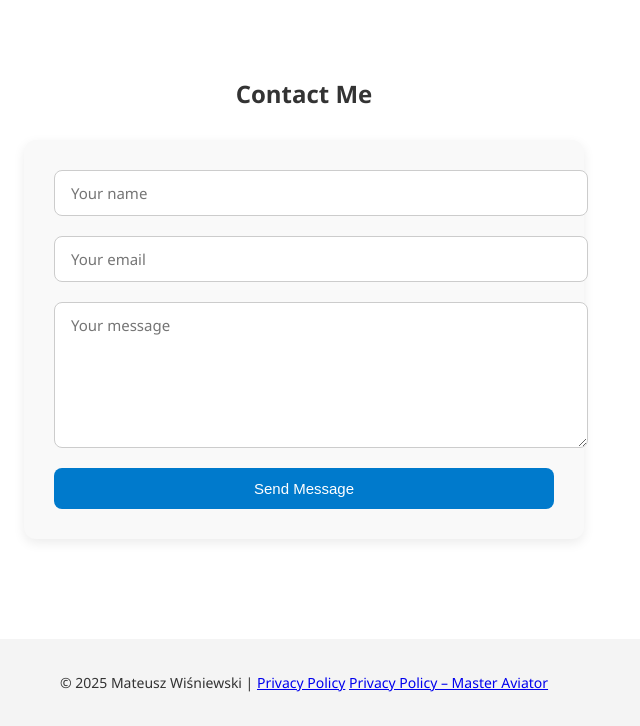
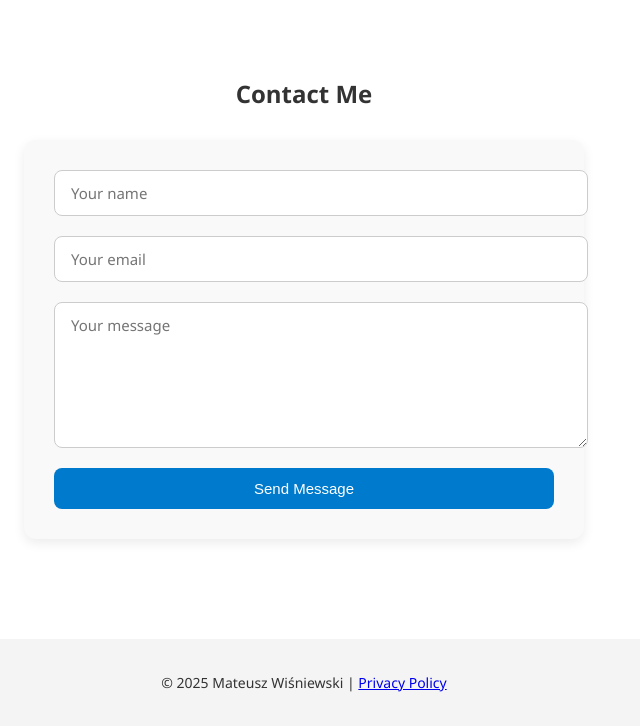
Before and after one commit to mateusz-wisniewski-apps/mateusz-portfolio, a plain HTML site: page index.html in a window 1280 px wide. Shown: the part 1328-2054 px from the top of the page, without its empty margins (336-976 px from the left). Drawn offline with Linux system fonts and the light colour scheme.

```diff
--- a/index.html
+++ b/index.html
@@ -101,7 +101,7 @@
   <footer>
     <p>&copy; 2025 Mateusz Wiśniewski |
       <a href="privacy-policy.html">Privacy Policy</a>
-      <a href="/privacy-master-aviator.html">Privacy Policy – Master Aviator</a>
+      <a href="/privacy-master-aviator.html" style="display:none;">Privacy Master Aviator</a>
     </p>
   </footer>
 
```
